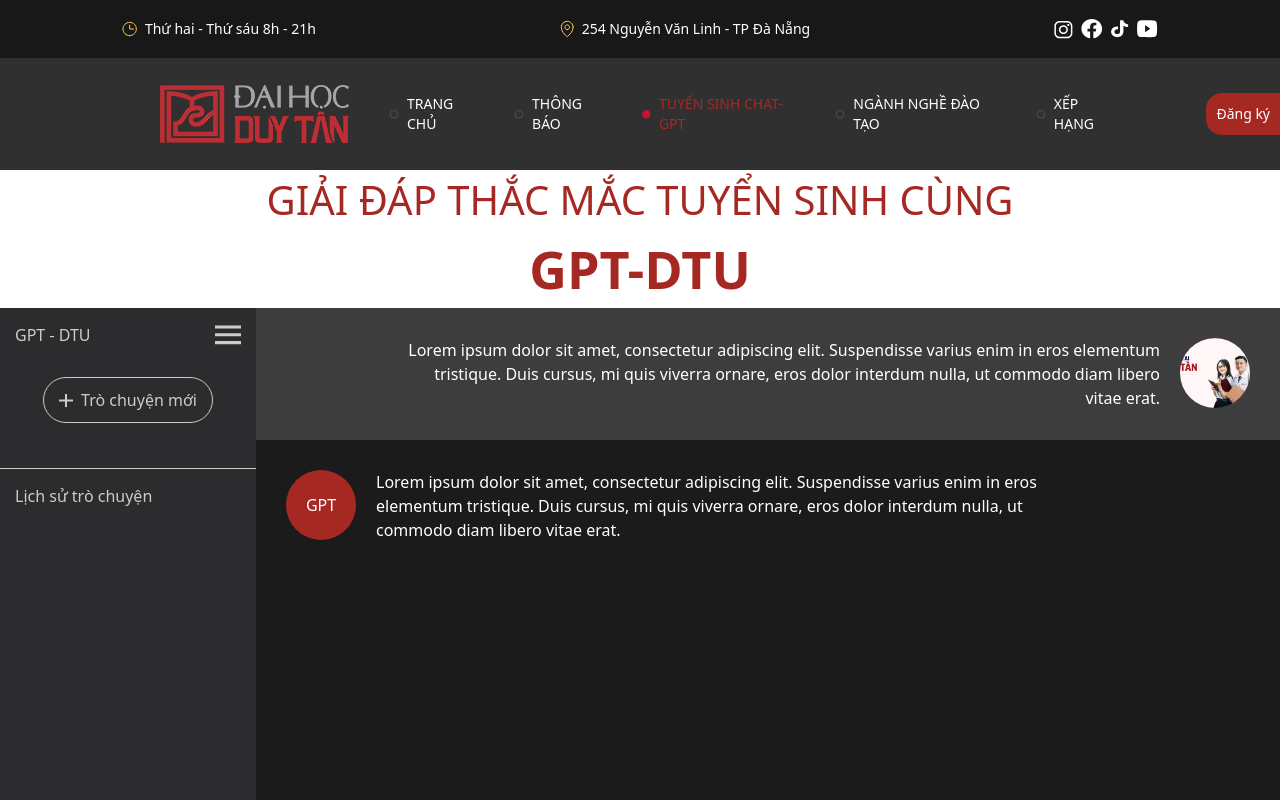
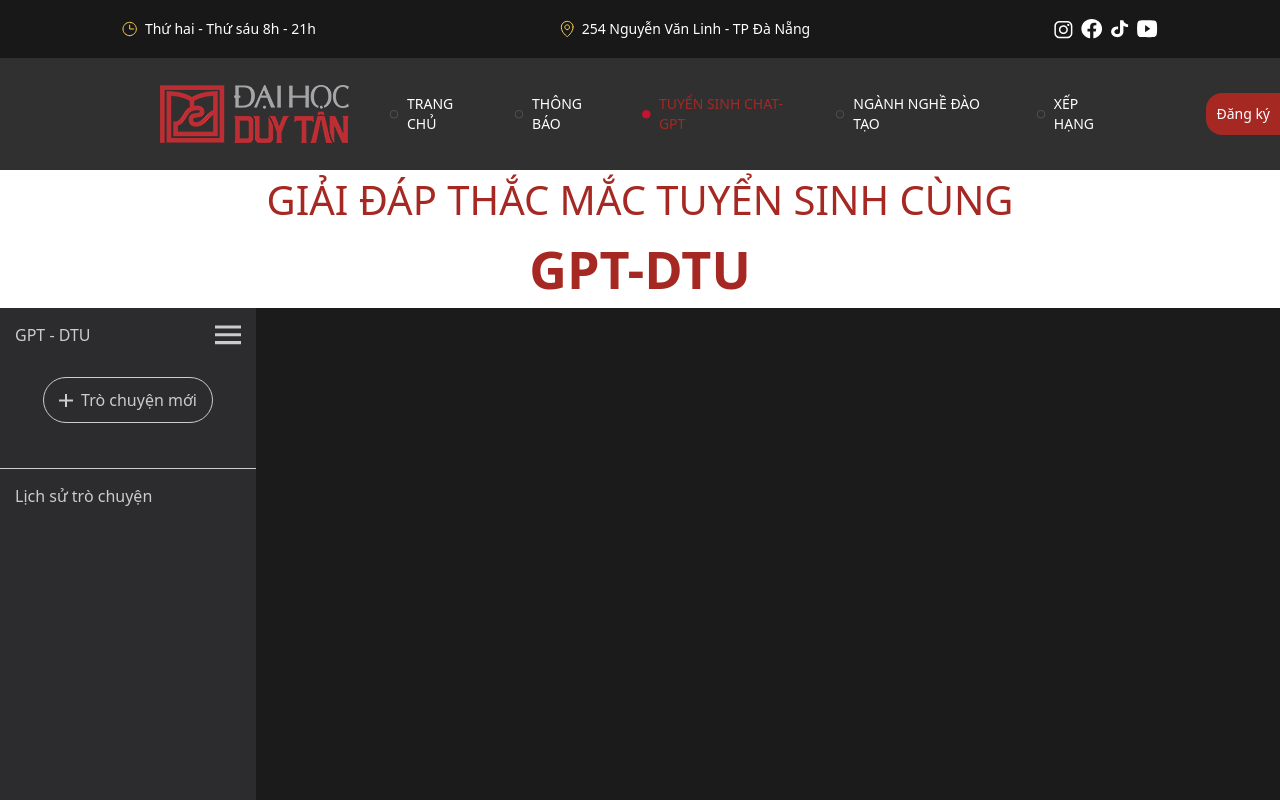
Before and after one commit to BrianLe188/capstone2-web, a React (Vite) app: page /admissions-chat-gpt in a window 1280 px wide. Shown: the top 800 px of the page. Built offline with nearby package versions, Linux system fonts and the light colour scheme.

Commit message:
mock chat

```diff
--- a/src/pages/chatBox/View.tsx
+++ b/src/pages/chatBox/View.tsx
@@ -1,14 +1,29 @@
 import { banner, menuIcon, plusIcon, sendIcon } from "@/assets";
 import { optionChatBox } from "@/contains";
+import { useState } from "react";
 
 const ChatBox = () => {
+  const [message, setMessage] = useState("");
+  const [messages, setMessages] = useState<String[]>([]);
+
+  const handleSubmit = () => {
+    setMessages([...messages, message]);
+    setMessage("");
+  };
+
+  const handleEnterPress = (e: React.KeyboardEvent<HTMLInputElement>) => {
+    if (e.key === "Enter") {
+      handleSubmit();
+    }
+  };
+
   return (
     <div>
       <h1 className="text-[#A62823] text-center text-[40px] font-medium">
         GIẢI ĐÁP THẮC MẮC TUYỂN SINH CÙNG <br />{" "}
         <span className="font-bold text-[52px]">GPT-DTU</span>
       </h1>
-      <div className="flex min-h-screen">
+      <div className="flex h-screen relative">
         <div className="bg-[#2C2B2D] w-1/5 text-[#cccccc] flex flex-col">
           <div className="p-[15px] border-solid border-[#cccccc] border-b-[1px]">
             <div className="flex justify-between">
@@ -37,37 +52,52 @@
             ))}
           </div>
         </div>
-        <div className="flex flex-col flex-1 text-white">
-          <div className="bg-[#3d3d3d] flex justify-end p-[30px] pl-[150px] gap-[20px]">
-            <span className="text-right">
-              Lorem ipsum dolor sit amet, consectetur adipiscing elit.
-              Suspendisse varius enim in eros elementum tristique. Duis cursus,
-              mi quis viverra ornare, eros dolor interdum nulla, ut commodo diam
-              libero vitae erat.
-            </span>
+        <div className="flex flex-col flex-1 h-full text-white bg-[#1B1B1B] overflow-y-auto">
+          {messages.map((item, index) => (
+            <>
+              <div
+                className={
+                  "flex gap-[20px] p-[30px]" +
+                  (index % 2 === 0
+                    ? " pl-[150px] bg-[#3d3d3d] justify-end"
+                    : " pr-[150px]")
+                }
+              >
+                {index % 2 === 0 ? (
+                  <>
+                    <span className="text-right">{item}</span>
                     <img
                       src={banner}
                       className="w-[70px] h-[70px] rounded-full object-cover"
                     />
-          </div>
-          <div className="bg-[#1B1B1B] flex flex-col justify-between flex-1 p-[30px]">
-            <div className="flex pr-[150px] gap-[20px]">
+                  </>
+                ) : (
+                  <>
                     <div className="text-white bg-[#A62823] flex rounded-full w-[70px] h-[70px] items-center justify-center">
                       GPT
                     </div>
-              <span className="flex-1">
-                Lorem ipsum dolor sit amet, consectetur adipiscing elit.
-                Suspendisse varius enim in eros elementum tristique. Duis
-                cursus, mi quis viverra ornare, eros dolor interdum nulla, ut
-                commodo diam libero vitae erat.
-              </span>
+                    <span className="flex-1">{item}</span>
+                  </>
+                )}
               </div>
-            <div className="bg-[#cccccc] flex mx-[30px] items-center rounded-[6px] px-[15px] py-[10px] justify-between">
+            </>
+          ))}
+
+          {/* chat input */}
+          <div className="absolute w-4/5 bottom-6 right-0 px-[30px]">
+            <div className="bg-[#cccccc] flex items-center rounded-[6px] px-[15px] py-[10px]">
               <input
                 type="text"
                 className="bg-transparent outline-none text-black flex-1"
+                value={message}
+                onChange={(e) => setMessage(e.target.value)}
+                onKeyDown={(e) => handleEnterPress(e)}
               />
-              <img src={sendIcon} className="cursor-pointer" />
+              <img
+                src={sendIcon}
+                className="cursor-pointer"
+                onClick={() => handleSubmit()}
+              />
             </div>
           </div>
         </div>
```
Also changed, not shown: 1 other file (tests, documents, lock files or other folders). Lines whose indentation alone changed are shown as unchanged.
